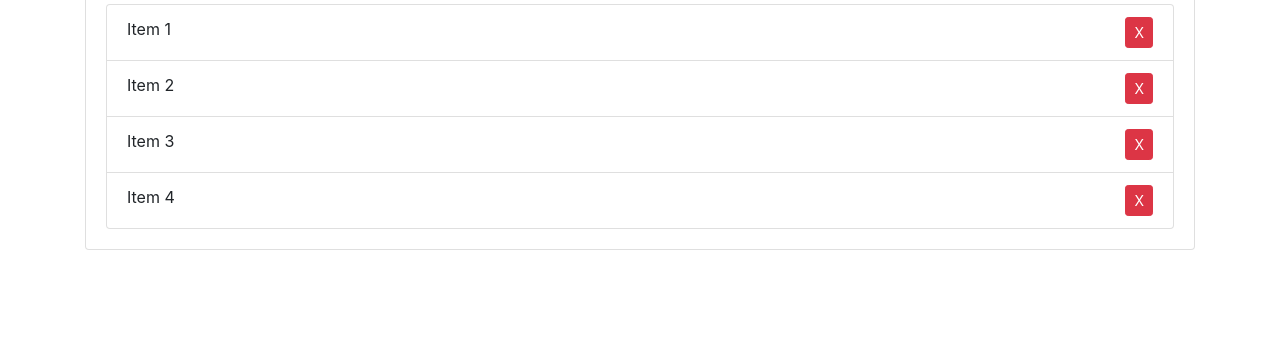
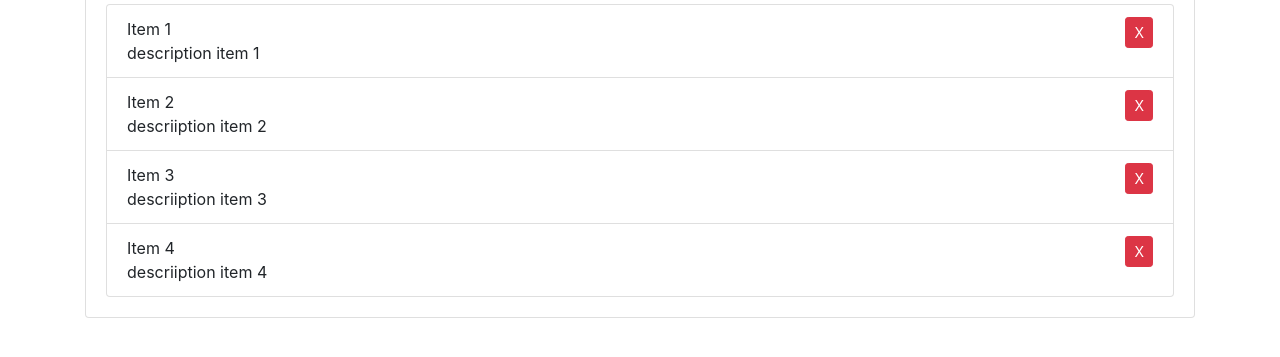
Before and after one commit to MahenderRawat/code2, a plain HTML site: page codes/index.html in a window 1280 px wide. Shown: the part 273-630 px from the top of the page. Drawn offline with nearby package versions, Linux system fonts and the light colour scheme; a small style sheet from the web is missing.

Commit message:
filtering with description

```diff
--- a/codes/index.html
+++ b/codes/index.html
@@ -34,10 +34,18 @@
     </form>
     <h2 class="title">Items</h2>
     <ul id="items" class="list-group">
-      <li class="list-group-item">Item 1 <button class="btn btn-danger btn-sm float-right delete">X</button></li>
-      <li class="list-group-item">Item 2 <button class="btn btn-danger btn-sm float-right delete">X</button></li>
-      <li class="list-group-item">Item 3 <button class="btn btn-danger btn-sm float-right delete">X</button></li>
-      <li class="list-group-item">Item 4 <button class="btn btn-danger btn-sm float-right delete">X</button></li>
+      <li class="list-group-item">Item 1 <button class="btn btn-danger btn-sm float-right delete">X</button><br>
+         <li1>description item 1 </li1>
+      </li>
+      <li class="list-group-item">Item 2 <button class="btn btn-danger btn-sm float-right delete">X</button><br>
+         <li1>descriiption item 2</li1>
+      </li>
+      <li class="list-group-item">Item 3 <button class="btn btn-danger btn-sm float-right delete">X</button><br>
+        <li1>descriiption item 3</li1>
+      </li>
+      <li class="list-group-item">Item 4 <button class="btn btn-danger btn-sm float-right delete">X</button><br>
+        <li1>descriiption item 4</li1>
+      </li>
     </ul>
    </div>
   </div>
```
